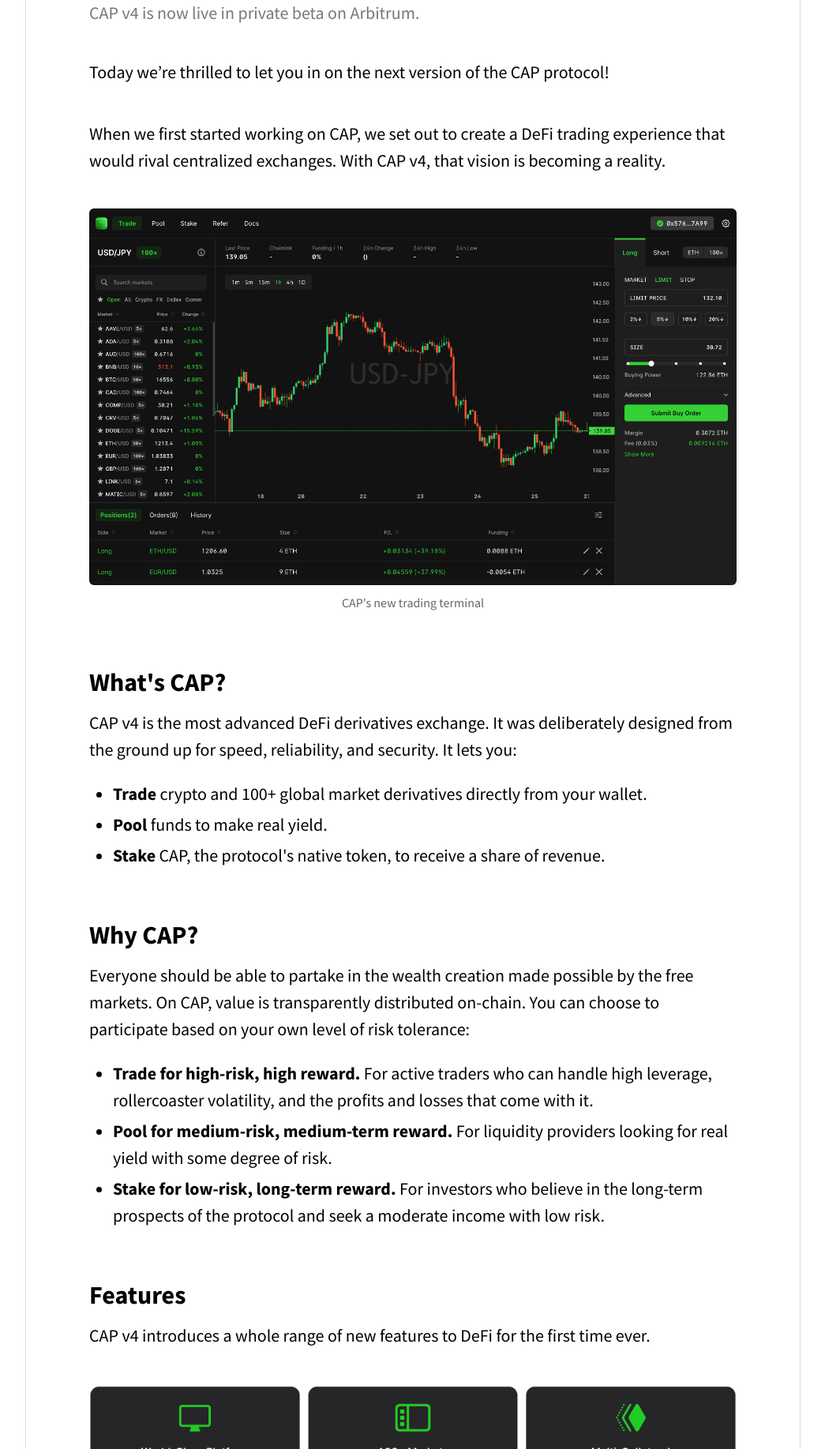
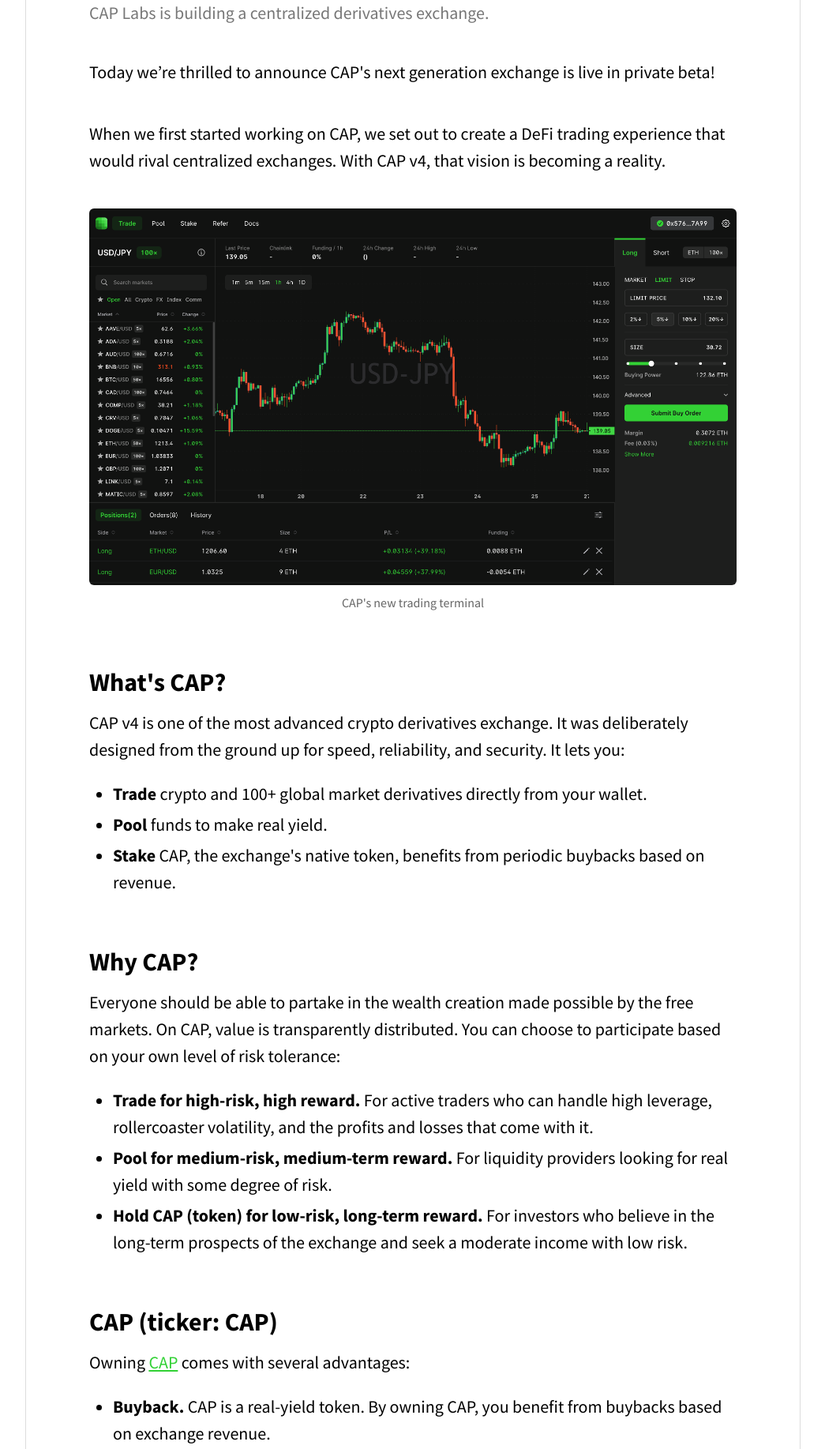
Before and after one commit to capofficial/landing-page, a plain HTML site: page blog/cap-v4-private-beta.html in a window 1280 px wide. Shown: the part 165-2000 px from the top of the page at 79% size, without its empty margins (117-1162 px from the left). Drawn offline with Linux system fonts and the light colour scheme.

Commit message:
Update cap-v4-private-beta.html

```diff
--- a/blog/cap-v4-private-beta.html
+++ b/blog/cap-v4-private-beta.html
@@ -2,7 +2,7 @@
 <html lang="en">
   <head>
     <meta charset="utf-8" />
-    <title>A Sneak Peek at CAP v4 | Blog | The Most Advanced DeFi Derivatives Exchange</title>
+    <title>A Sneak Peek at CAP v4 | Blog</title>
 
     <link rel="preconnect" href="https://fonts.googleapis.com">
     <link rel="preconnect" href="https://fonts.gstatic.com" crossorigin>
@@ -169,9 +169,9 @@
 
         <h1>A Sneak Peek at CAP v4</h1>
 
-        <div class='subtitle'>CAP v4 is now live in private beta on Arbitrum.</div>
+        <div class='subtitle'>CAP Labs is building a centralized derivatives exchange.</div>
 
-        <p>Today we’re thrilled to let you in on the next version of the CAP protocol!</p>
+        <p>Today we’re thrilled to announce CAP's next generation exchange is live in private beta!</p>
 
         <p>When we first started working on CAP, we set out to create a DeFi trading experience that would rival centralized exchanges. With CAP v4, that vision is becoming a reality.</p>
 
@@ -181,36 +181,30 @@
 
         <h2>What's CAP?</h2>
 
-        <p>CAP v4 is the most advanced DeFi derivatives exchange. It was deliberately designed from the ground up for speed, reliability, and security. It lets you:</p>
+        <p>CAP v4 is one of the most advanced crypto derivatives exchange. It was deliberately designed from the ground up for speed, reliability, and security. It lets you:</p>
 
         <ul>
           <li><strong>Trade</strong> crypto and 100+ global market derivatives directly from your wallet.</li>
           <li><strong>Pool</strong> funds to make real yield.</li>
-          <li><strong>Stake</strong> CAP, the protocol's native token, to receive a share of revenue.</li>
+          <li><strong>Stake</strong> CAP, the exchange's native token, benefits from periodic buybacks based on revenue.</li>
         </ul>
 
         <h2>Why CAP?</h2>
 
-        <p>Everyone should be able to partake in the wealth creation made possible by the free markets. On CAP, value is transparently distributed on-chain. You can choose to participate based on your own level of risk tolerance:</p>
+        <p>Everyone should be able to partake in the wealth creation made possible by the free markets. On CAP, value is transparently distributed. You can choose to participate based on your own level of risk tolerance:</p>
 
         <ul>
           <li><strong>Trade for high-risk, high reward.</strong> For active traders who can handle high leverage, rollercoaster volatility, and the profits and losses that come with it.</li>
           <li><strong>Pool for medium-risk, medium-term reward.</strong> For liquidity providers looking for real yield with some degree of risk.</li>
-          <li><strong>Stake for low-risk, long-term reward.</strong> For investors who believe in the long-term prospects of the protocol and seek a moderate income with low risk.</li>
+          <li><strong>Hold CAP (token) for low-risk, long-term reward.</strong> For investors who believe in the long-term prospects of the exchange and seek a moderate income with low risk.</li>
         </ul>
-
-      <h2>Features</h2>
-
-      <p>CAP v4 introduces a whole range of new features to DeFi for the first time ever.</p>
-
-      <p><img src='../im/blog/features.png'></p>
 
       <h2>CAP (ticker: CAP)</h2>
 
-      <p>CAP v4 massively increases the protocol's native token utility. Owning and staking <a href='https://www.coingecko.com/en/coins/cap' target='_blank'>CAP</a> now comes with several advantages:</p>
+      <p>Owning <a href='https://www.coingecko.com/en/coins/cap' target='_blank'>CAP</a> comes with several advantages:</p>
 
       <ul>
-          <li><strong>Real Revenue.</strong> CAP is a real-yield token. By staking CAP, you receive a portion of protocol fees directly in ETH, USDC, and WBTC.</li>
+          <li><strong>Buyback.</strong> CAP is a real-yield token. By owning CAP, you benefit from buybacks based on exchange revenue.</li>
           <li><strong>Fee Discounts.</strong> Get trading fee discounts based on the CAP you have staked.</li>
           <li><strong>No Lockup Periods.</strong> You're free to withdraw CAP from the staking pool at any time.</li>
           <li><strong>No Inflation.</strong> Some tokens endlessly inflate their supply and inevitably sell off at the expense of holders. CAP has a fixed supply of 100,000.</li>
@@ -221,14 +215,14 @@
 
       <h2>Join the Private Beta</h2>
 
-      <p>CAP v4 is now live in private beta. The goal is to scale slowly, with vigilance, to deliver an extraordinary, secure, and field tested protocol.</p>
+      <p>CAP v4 is now live in private beta. The goal is to scale slowly, with vigilance, to deliver an extraordinary, secure, and field tested exchange.</p>
 
-      <p><strong><a href='https://discord.gg/zkdr8vnujz'>Join our Discord</a></strong> to see how you can get an invite code and take it for a test drive. We’re looking for early adopters from across the spectrum: beginner and advanced traders, yield seekers, and everyday DeFi users.</p>
+      <p><strong><a href='https://discord.gg/zkdr8vnujz'>Join our Discord</a></strong> to see how you can get an invite code and take it for a test drive. We’re looking for early adopters from across the spectrum: beginner and advanced traders, yield seekers, and everyday users.</p>
 
       <p>The devs are also online to answer any questions you might have. See you there!</p>
 
       <footer>
-        CAP &copy; 2022
+        CAP &copy; 2023
       </footer>
       </div>
 
```
